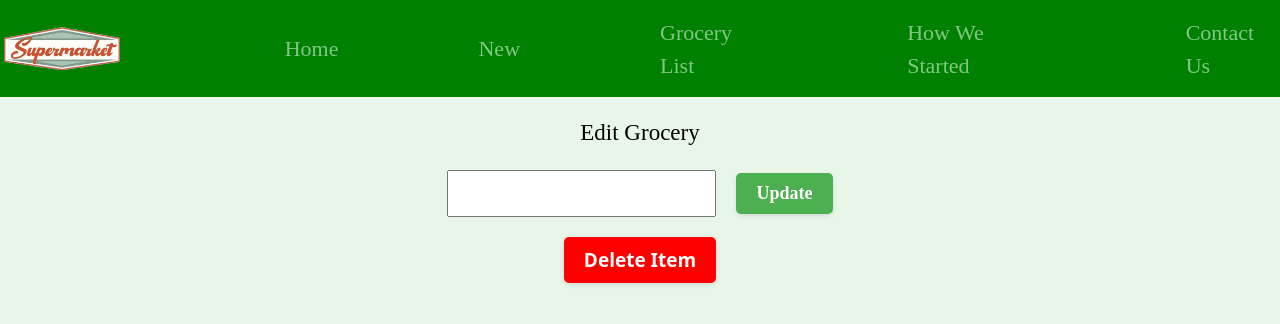
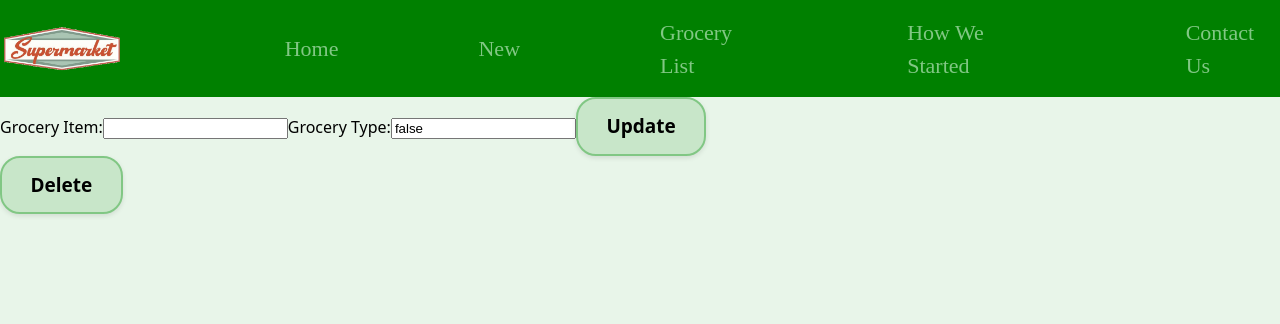
Before and after one commit to yonasfm/project-three-collaboration, a React app: page /groceries/1/edit in a window 1280 px wide. Shown: the top 324 px of the page. Built offline with nearby package versions, Linux system fonts and the light colour scheme; no server answers; the HTML template or start-up script is replaced by a standard one.

Commit message:
Fixed edit.jsx

```diff
--- a/src/components/Edit.jsx
+++ b/src/components/Edit.jsx
@@ -4,7 +4,7 @@ import { useNavigate, useParams } from 'react-router-dom';
 const Edit = () => {
   const { id } = useParams();
   const [groceryItem, setGroceryItem] = useState('');
-  const [isReadyToBuy, setIsReadyToBuy] = useState(false);
+  const [groceryType, setGroceryType] = useState(false);
   const navigate = useNavigate();
 
   useEffect(() => {
@@ -12,7 +12,7 @@ const Edit = () => {
       .then(res => res.json())
       .then(data => {
         setGroceryItem(data.groceryItem);
-        setIsReadyToBuy(data.isReadyToBuy);
+        setGroceryType(data.groceryType);
       })
       .catch(err => console.error('Failed to load item:', err));
   }, [id]);
@@ -22,7 +22,7 @@ const Edit = () => {
     await fetch(`http://localhost:4000/api/groceries/${id}`, {
       method: 'PUT',
       headers: { 'Content-Type': 'application/json' },
-      body: JSON.stringify({ groceryItem, isReadyToBuy }),
+      body: JSON.stringify({ groceryItem, groceryType }), // Updated body
     });
     navigate('/groceries');
   };
@@ -72,24 +72,28 @@ const Edit = () => {
 
   return (
     <div>
-      <h2 style={style}>Edit Grocery</h2>
-      <form onSubmit={handleSubmit} style={style}>
-        <input
-          type="text"
-          value={groceryItem}
-          onChange={(e) => setGroceryItem(e.target.value)}
-          required
-          style={inputStyle}
-        />
-        <button type="submit" style={buttonStyle}>Update</button>
+      <form onSubmit={handleSubmit}>
+        <label>
+          Grocery Item:
+          <input
+            type="text"
+            value={groceryItem}
+            onChange={(e) => setGroceryItem(e.target.value)}
+          />
+        </label>
+        <label>
+          Grocery Type:
+          <input
+            type="text"
+            value={groceryType}
+            onChange={(e) => setGroceryType(e.target.value)}
+          />
+        </label>
+        <button type="submit">Update</button>
       </form>
-      <div style={{ display: 'flex', justifyContent: 'center' }}>
-        <button onClick={handleDelete} style={deleteButtonStyle}>
-          Delete Item
-        </button>
-      </div>
+      <button onClick={handleDelete}>Delete</button>
     </div>
   );
-};
+}
 
 export default Edit;
```
